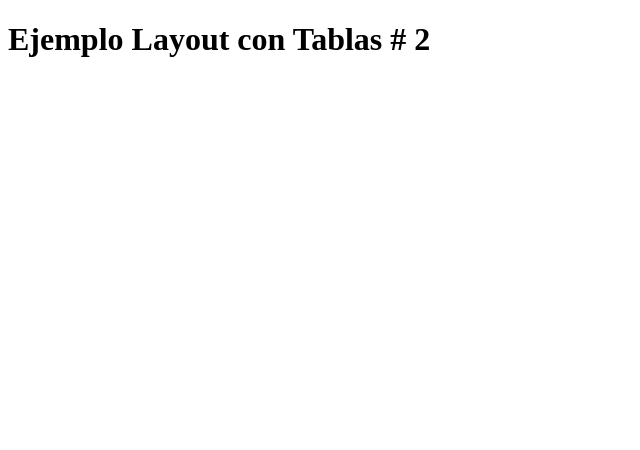
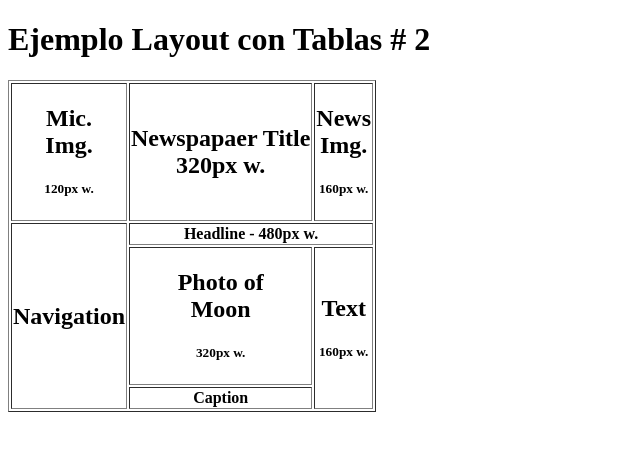
Before and after one commit to cristianTTERFEG/TALLER--3, a plain HTML site: page ejercicio2.html in a window 1280 px wide. Shown: the whole page, without its empty margins (0-640 px from the left). Drawn offline with Linux system fonts and the light colour scheme.

Commit message:
dsdfsffdf

```diff
--- a/ejercicio2.html
+++ b/ejercicio2.html
@@ -7,5 +7,28 @@
 </head>
 <body>
     <h1>Ejemplo Layout con Tablas # 2</h1>
+
+    <table border="1">
+        <tr>
+            <th><h2>Mic. <br>Img. <br><h5>120px w.</h5></h2></th>
+            <th><h2>Newspapaer Title <br>320px w.</h2></th>
+            <th><h2>News <br>Img. <br><h5>160px w.</h5></h2></th>
+        </tr>
+        <tr>
+            <th rowspan="4"><h2>Navigation</h2></th>
+            <th colspan="2">Headline - 480px w.</th>
+        </tr>
+        <tr>
+            <th><h2>Photo of <br>Moon<br><h5>320px w.</h5></h2></th>
+            <th rowspan="3"><h2>Text<br><h5>160px w.</h5></h2></th>
+        </tr>
+        <tr>
+            <th>Caption</th>
+        </tr>
+
+
+
+
+    </table>
 </body>
 </html>
```
Also changed, not shown: ejercicio3.html (added, +13 -0 lines), index.html (+4 -0 lines), recursos/dfffff.png (added), recursos/images.jpg (added).
